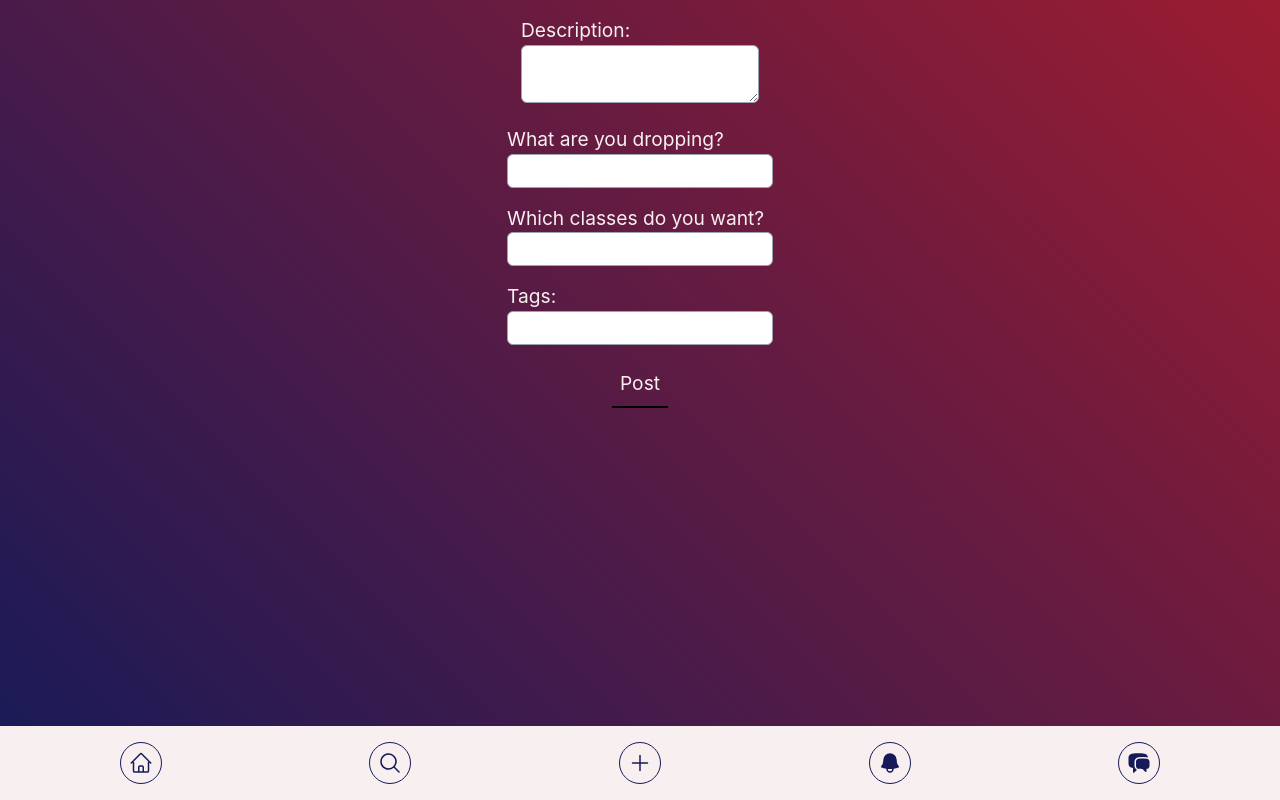
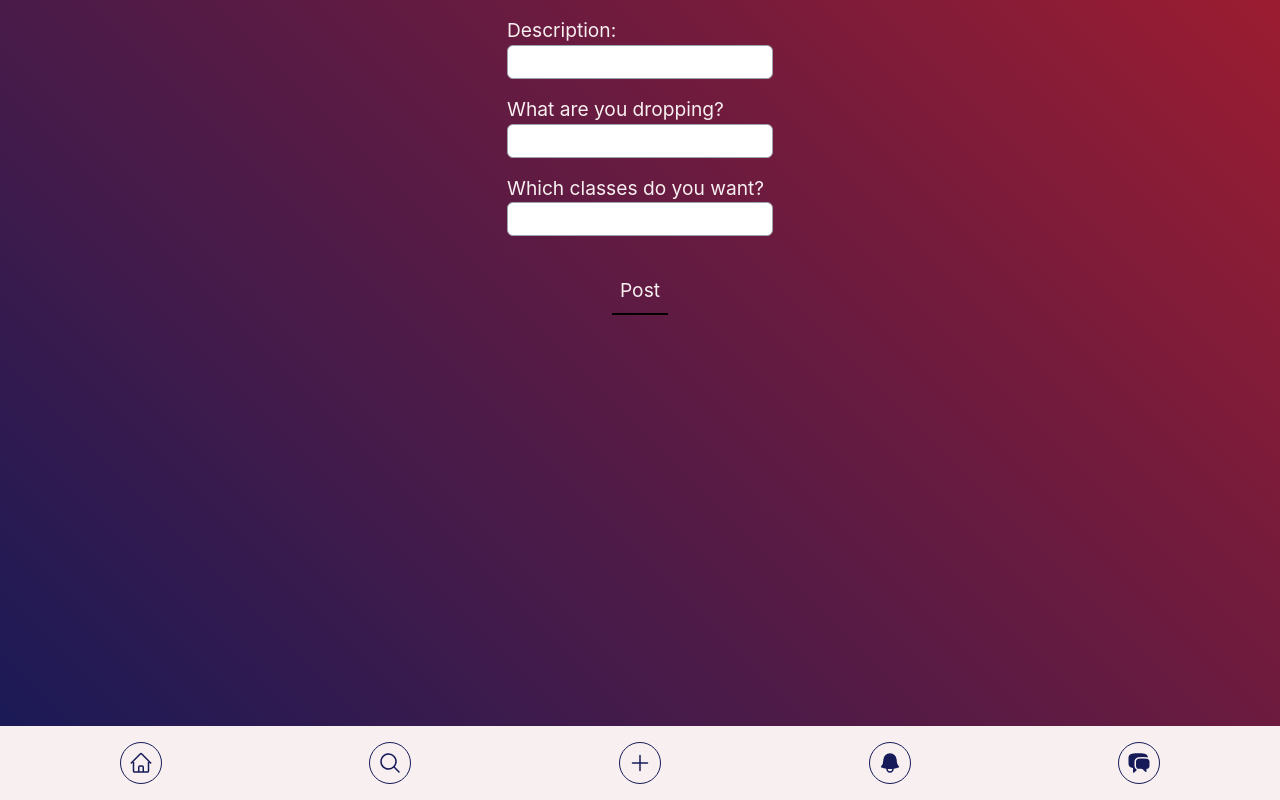
Before and after one commit to j-ackie/brutus, a React (Create React App) app in the folder frontend/: page /create-listing in a window 1280 px wide. Built offline with nearby package versions, Linux system fonts and the light colour scheme.

Commit message:
dropdown wip

```diff
--- a/frontend/src/pages/create/Create.tsx
+++ b/frontend/src/pages/create/Create.tsx
@@ -1,6 +1,7 @@
 import React, { useState } from 'react';
 import { SubHeading } from '../../global/Text';
 import { TextButton } from '../../global/Buttons';
+import InputWithDropdown from '../../components/Dropdown/Dropdown'; // Import your custom InputWithDropdown component
 import { COLORS } from '../../global/Colors';
 
 const CreateListing = () => {
@@ -9,69 +10,57 @@ const CreateListing = () => {
   const [have, setHave] = useState('');
   const [want, setWant] = useState('');
   const [tags, setTags] = useState<string[]>([]);
+  const randomOptions = [
+    'Mathematics',
+    'Physics',
+    'Chemistry',
+    'Biology',
+    'History',
+    'Literature',
+    'Computer Science',
+    'Art',
+    'Music',
+    'Geography'
+  ];
 
   const handleCreateListing = () => {
     // Here you can send the listing data to your backend or perform other actions
     console.log('Creating listing:', { user, description, have, want, tags });
   };
 
-  const handleAddTag = (tag: string) => {
-    if (tag.trim() !== '') {
-      setTags([...tags, tag.trim()]);
-    }
-  };
-
-  const handleRemoveTag = (index: number) => {
-    setTags(tags.filter((_, i) => i !== index));
-  };
-
   return (
-    <div className="flex flex-col items-center justify-start h-screen pt-4" style = {
-      {
-        background: `linear-gradient(45deg, ${COLORS.primary}, ${COLORS.accent2})`
-      }
-    }>
+    <div className="flex flex-col items-center justify-start h-screen pt-4" style={{
+      background: `linear-gradient(45deg, ${COLORS.primary}, ${COLORS.accent2})`
+    }}>
       <div className="mb-4">
         <SubHeading text="Description: " color={COLORS.text} />
-        <textarea
+        <InputWithDropdown
           value={description}
-          onChange={(e) => setDescription(e.target.value)}
-          className="rounded-md px-2 py-1 border border-gray-400"
+          name={"description"}
+          options={randomOptions} // You can pass options for the dropdown here
+          onChange={(value: string) => setDescription(value)}
         />
       </div>
       <div className="mb-4">
         <SubHeading text="What are you dropping? " color={COLORS.text} />
-        <input
-          type="text"
+        <InputWithDropdown
           value={have}
-          onChange={(e) => setHave(e.target.value)}
-          className="rounded-md px-2 py-1 border border-gray-400"
+          name={"have"}
+          options={randomOptions} // You can pass options for the dropdown here
+          onChange={(value: string) => setHave(value)}
         />
       </div>
       <div className="mb-4">
         <SubHeading text="Which classes do you want? " color={COLORS.text} />
-        <input
-          type="text"
+        <InputWithDropdown
           value={want}
-          onChange={(e) => setWant(e.target.value)}
-          className="rounded-md px-2 py-1 border border-gray-400"
+          name={"want"}
+          options={randomOptions} // You can pass options for the dropdown here
+          onChange={(value: string) => setWant(value)}
         />
       </div>
       <div className="mb-4">
-        <SubHeading text="Tags: " color={COLORS.text} />
-        <input
-          type="text"
-          onKeyDown={(e) => e.key === 'Enter' && handleAddTag(e.currentTarget.value)}
-          className="rounded-md px-2 py-1 border border-gray-400"
-        />
-        <div>
-          {tags.map((tag, index) => (
-            <div key={index}>
-              <span>{tag}</span>
-              <TextButton text="x" onClick={() => handleRemoveTag(index)}></TextButton>
-            </div>
-          ))}
-        </div>
+        {/* Additional input with dropdown */}
       </div>
       <TextButton text="Post" onClick={handleCreateListing}></TextButton>
     </div>
```
